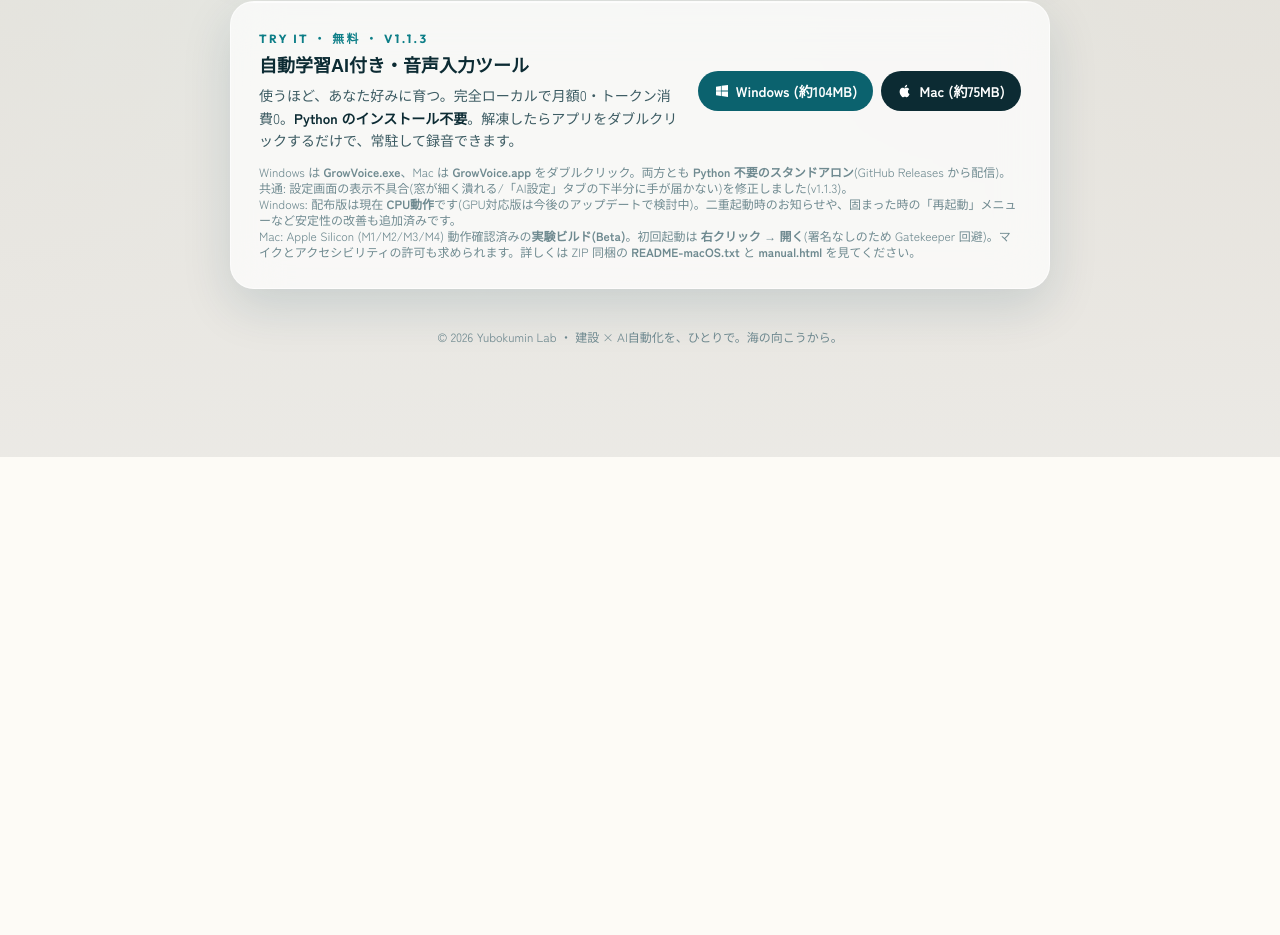
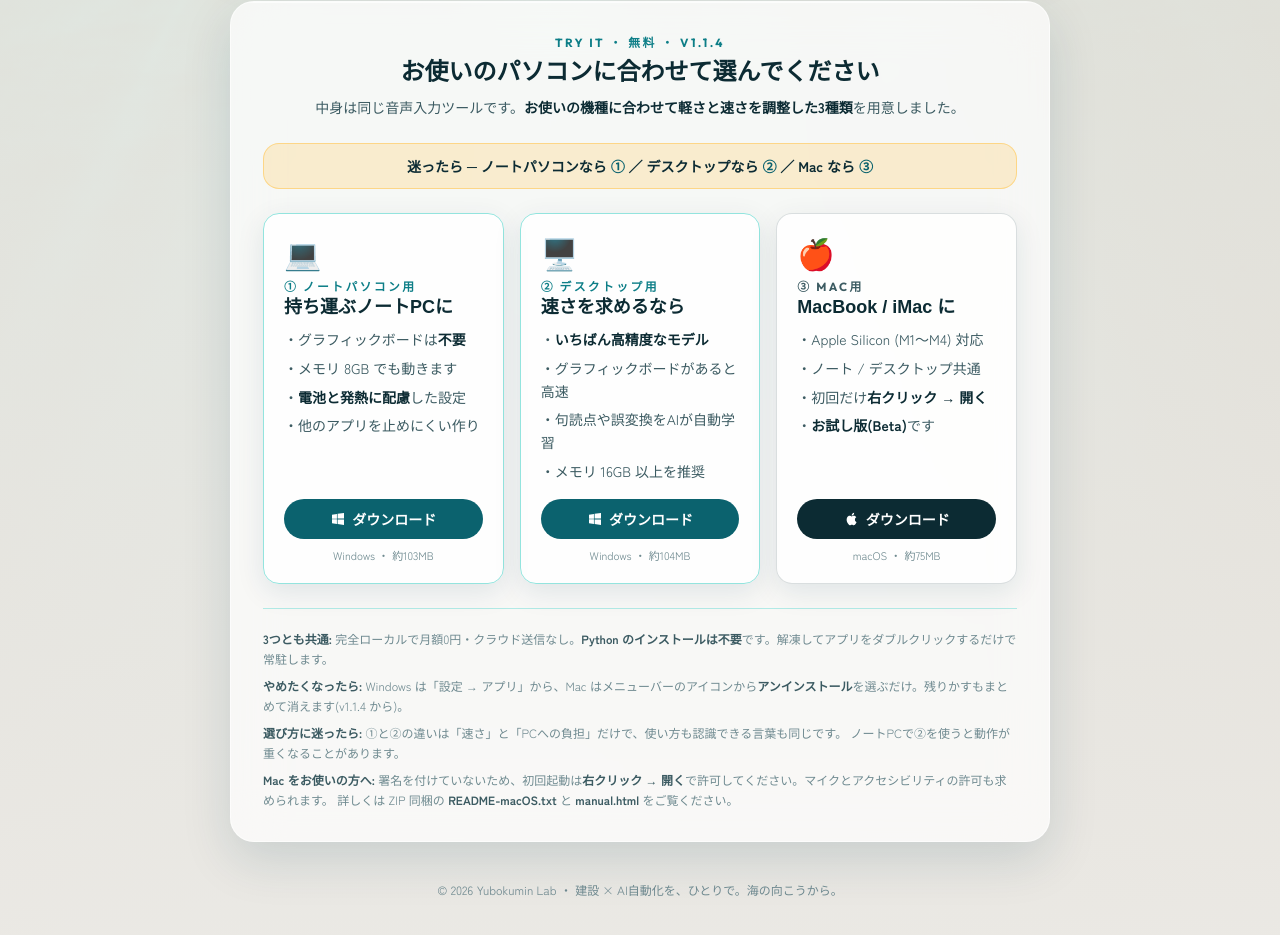
Before and after one commit to yubokumin28/yubokumin-voice-lp, a Next.js app: page /download in a window 1280 px wide. Shown: the part 1609-2544 px from the top of the page. Before the commit the page ends 2066 px from the top, so only its background shows below. Built offline with nearby package versions, Linux system fonts and the light colour scheme; a web font is replaced by a local one.

Commit message:
chore(auto): 2026-08-03 更新 (1 ファイル)

```diff
--- a/app/download/page.tsx
+++ b/app/download/page.tsx
@@ -111,36 +111,103 @@
         {/* つなぎ */}
         <p className="text-center text-sm font-bold text-lagoon-700 mb-4">⬇ つぶやいてくれたら最高! その下から、無料でダウンロードできます</p>
 
-        {/* ④ ツールを試す（控えめ・無料DL） */}
-        <LiquidGlassCard className="!bg-white/70 p-6 md:p-7">
-          <div className="flex flex-col sm:flex-row sm:items-center gap-5">
-            <div className="flex-1">
-              <div className="eyebrow text-lagoon-600 mb-1">Try it ・ 無料 ・ v1.1.3</div>
-              <h3 className="font-display font-bold text-lg mb-1">自動学習AI付き・音声入力ツール</h3>
-              <p className="text-sm text-ink-soft leading-relaxed">
-                使うほど、あなた好みに育つ。完全ローカルで月額0・トークン消費0。
-                <strong className="text-ink">Python のインストール不要</strong>。解凍したらアプリをダブルクリックするだけで、常駐して録音できます。
-              </p>
+        {/* ④ ツールを試す（3パターンから選ぶ） */}
+        <LiquidGlassCard className="!bg-white/70 p-6 md:p-8">
+          <div className="text-center mb-6">
+            <div className="eyebrow text-lagoon-600 mb-1">Try it ・ 無料 ・ v1.1.4</div>
+            <h3 className="font-display font-bold text-xl md:text-2xl mb-2">お使いのパソコンに合わせて選んでください</h3>
+            <p className="text-sm text-ink-soft leading-relaxed">
+              中身は同じ音声入力ツールです。<strong className="text-ink">お使いの機種に合わせて軽さと速さを調整した3種類</strong>を用意しました。
+            </p>
+          </div>
+
+          {/* 迷ったときの1行ガイド */}
+          <div className="rounded-2xl bg-sun/25 border border-sun/60 px-4 py-3 mb-6 text-center">
+            <p className="text-sm font-bold text-ink">
+              迷ったら ─ ノートパソコンなら <span className="text-lagoon-700">①</span> ／ デスクトップなら <span className="text-lagoon-700">②</span> ／ Mac なら <span className="text-lagoon-700">③</span>
+            </p>
+          </div>
+
+          <div className="grid gap-4 md:grid-cols-3">
+
+            {/* ① ノートパソコン用 */}
+            <div className="flex flex-col rounded-2xl bg-white/80 border border-lagoon-200 p-5 shadow-[0_8px_28px_rgba(7,59,76,.10)]">
+              <div className="text-3xl mb-2" aria-hidden="true">💻</div>
+              <div className="eyebrow text-lagoon-600">① ノートパソコン用</div>
+              <h4 className="font-display font-bold text-lg mb-2 leading-snug">持ち運ぶノートPCに</h4>
+              <ul className="text-sm text-ink-soft leading-relaxed space-y-1.5 mb-4 flex-1">
+                <li>・グラフィックボードは<strong className="text-ink">不要</strong></li>
+                <li>・メモリ 8GB でも動きます</li>
+                <li>・<strong className="text-ink">電池と発熱に配慮</strong>した設定</li>
+                <li>・他のアプリを止めにくい作り</li>
+              </ul>
+              <a href="https://github.com/yubokumin28/grow-voice-releases/releases/download/v1.1.4/GrowVoice-Windows-Laptop-v1.1.4.zip"
+                className="btn-glint inline-flex items-center justify-center gap-1.5 rounded-full px-4 py-2.5 text-sm font-bold text-white bg-lagoon-700 hover:bg-lagoon-800 transition-colors">
+                <svg viewBox="0 0 24 24" className="w-4 h-4" fill="currentColor"><path d="M3 5.6 10.4 4.5v7.1H3V5.6Zm0 12.8 7.4 1.1v-7H3v5.9Zm8.4 1.2L21 21V12.6h-9.6v7Zm0-15.7v7.2H21V3l-9.6 1.2Z" /></svg>
+                ダウンロード
+              </a>
+              <p className="text-[11px] text-ink-mute text-center mt-2">Windows ・ 約103MB</p>
             </div>
-            <div className="flex gap-2 shrink-0">
-              <a href="https://github.com/yubokumin28/grow-voice-releases/releases/download/v1.1.3/GrowVoice-Windows-v1.1.3.zip"
-                className="btn-glint inline-flex items-center gap-1.5 rounded-full px-4 py-2.5 text-sm font-bold text-white bg-lagoon-700 hover:bg-lagoon-800 transition-colors">
+
+            {/* ② デスクトップ用 */}
+            <div className="flex flex-col rounded-2xl bg-white/80 border border-lagoon-200 p-5 shadow-[0_8px_28px_rgba(7,59,76,.10)]">
+              <div className="text-3xl mb-2" aria-hidden="true">🖥️</div>
+              <div className="eyebrow text-lagoon-600">② デスクトップ用</div>
+              <h4 className="font-display font-bold text-lg mb-2 leading-snug">速さを求めるなら</h4>
+              <ul className="text-sm text-ink-soft leading-relaxed space-y-1.5 mb-4 flex-1">
+                <li>・<strong className="text-ink">いちばん高精度なモデル</strong></li>
+                <li>・グラフィックボードがあると高速</li>
+                <li>・句読点や誤変換をAIが自動学習</li>
+                <li>・メモリ 16GB 以上を推奨</li>
+              </ul>
+              <a href="https://github.com/yubokumin28/grow-voice-releases/releases/download/v1.1.4/GrowVoice-Windows-Desktop-v1.1.4.zip"
+                className="btn-glint inline-flex items-center justify-center gap-1.5 rounded-full px-4 py-2.5 text-sm font-bold text-white bg-lagoon-700 hover:bg-lagoon-800 transition-colors">
                 <svg viewBox="0 0 24 24" className="w-4 h-4" fill="currentColor"><path d="M3 5.6 10.4 4.5v7.1H3V5.6Zm0 12.8 7.4 1.1v-7H3v5.9Zm8.4 1.2L21 21V12.6h-9.6v7Zm0-15.7v7.2H21V3l-9.6 1.2Z" /></svg>
-                Windows (約104MB)
+                ダウンロード
               </a>
-              <a href="https://github.com/yubokumin28/grow-voice-releases/releases/download/v1.1.3/GrowVoice-macOS-v1.1.3.zip"
-                className="btn-glint inline-flex items-center gap-1.5 rounded-full px-4 py-2.5 text-sm font-bold text-white bg-ink hover:opacity-90 transition-opacity">
+              <p className="text-[11px] text-ink-mute text-center mt-2">Windows ・ 約104MB</p>
+            </div>
+
+            {/* ③ Mac用 */}
+            <div className="flex flex-col rounded-2xl bg-white/80 border border-ink/15 p-5 shadow-[0_8px_28px_rgba(7,59,76,.10)]">
+              <div className="text-3xl mb-2" aria-hidden="true">🍎</div>
+              <div className="eyebrow text-ink-soft">③ Mac用</div>
+              <h4 className="font-display font-bold text-lg mb-2 leading-snug">MacBook / iMac に</h4>
+              <ul className="text-sm text-ink-soft leading-relaxed space-y-1.5 mb-4 flex-1">
+                <li>・Apple Silicon (M1〜M4) 対応</li>
+                <li>・ノート / デスクトップ共通</li>
+                <li>・初回だけ<strong className="text-ink">右クリック → 開く</strong></li>
+                <li>・<strong className="text-ink">お試し版(Beta)</strong>です</li>
+              </ul>
+              <a href="https://github.com/yubokumin28/grow-voice-releases/releases/download/v1.1.4/GrowVoice-macOS-v1.1.4.zip"
+                className="btn-glint inline-flex items-center justify-center gap-1.5 rounded-full px-4 py-2.5 text-sm font-bold text-white bg-ink hover:opacity-90 transition-opacity">
                 <svg viewBox="0 0 24 24" className="w-4 h-4" fill="currentColor"><path d="M16.4 12.7c0-2.3 1.9-3.4 2-3.5-1.1-1.6-2.8-1.8-3.4-1.9-1.4-.1-2.8.8-3.5.8s-1.9-.8-3-.8c-1.5 0-3 .9-3.8 2.3-1.6 2.8-.4 7 1.2 9.3.8 1.1 1.7 2.4 2.9 2.3 1.2 0 1.6-.7 3-.7s1.8.7 3 .7 2-1 2.8-2.2c.9-1.3 1.2-2.5 1.3-2.6-.1 0-2.5-1-2.5-3ZM14.3 5.7c.6-.8 1-1.9.9-3-.9 0-2 .6-2.7 1.4-.6.7-1.1 1.8-.9 2.9 1 .1 2-.5 2.7-1.3Z" /></svg>
-                Mac (約75MB)
+                ダウンロード
               </a>
+              <p className="text-[11px] text-ink-mute text-center mt-2">macOS ・ 約75MB</p>
             </div>
           </div>
-          <p className="text-xs text-ink-mute mt-3">
-            Windows は <strong>GrowVoice.exe</strong>、Mac は <strong>GrowVoice.app</strong> をダブルクリック。両方とも <strong>Python 不要のスタンドアロン</strong>(GitHub Releases から配信)。<br />
-            共通: 設定画面の表示不具合(窓が細く潰れる/「AI設定」タブの下半分に手が届かない)を修正しました(v1.1.3)。<br />
-            Windows: 配布版は現在 <strong>CPU動作</strong>です(GPU対応版は今後のアップデートで検討中)。二重起動時のお知らせや、固まった時の「再起動」メニューなど安定性の改善も追加済みです。<br />
-            Mac: Apple Silicon (M1/M2/M3/M4) 動作確認済みの<strong>実験ビルド(Beta)</strong>。初回起動は <strong>右クリック → 開く</strong>(署名なしのため Gatekeeper 回避)。マイクとアクセシビリティの許可も求められます。詳しくは ZIP 同梱の <strong>README-macOS.txt</strong> と <strong>manual.html</strong> を見てください。
-          </p>
+
+          {/* 共通の補足 */}
+          <div className="mt-6 pt-5 border-t border-lagoon-200/70 space-y-2 text-xs text-ink-mute leading-relaxed">
+            <p>
+              <strong className="text-ink-soft">3つとも共通:</strong> 完全ローカルで月額0円・クラウド送信なし。
+              <strong className="text-ink-soft">Python のインストールは不要</strong>です。解凍してアプリをダブルクリックするだけで常駐します。
+            </p>
+            <p>
+              <strong className="text-ink-soft">やめたくなったら:</strong> Windows は「設定 → アプリ」から、Mac はメニューバーのアイコンから
+              <strong className="text-ink-soft">アンインストール</strong>を選ぶだけ。残りかすもまとめて消えます(v1.1.4 から)。
+            </p>
+            <p>
+              <strong className="text-ink-soft">選び方に迷ったら:</strong> ①と②の違いは「速さ」と「PCへの負担」だけで、使い方も認識できる言葉も同じです。
+              ノートPCで②を使うと動作が重くなることがあります。
+            </p>
+            <p>
+              <strong className="text-ink-soft">Mac をお使いの方へ:</strong> 署名を付けていないため、初回起動は
+              <strong className="text-ink-soft">右クリック → 開く</strong>で許可してください。マイクとアクセシビリティの許可も求められます。
+              詳しくは ZIP 同梱の <strong className="text-ink-soft">README-macOS.txt</strong> と <strong className="text-ink-soft">manual.html</strong> をご覧ください。
+            </p>
+          </div>
         </LiquidGlassCard>
 
         <p className="text-center text-xs text-ink-mute mt-10">© 2026 Yubokumin Lab ・ 建設 × AI自動化を、ひとりで。海の向こうから。</p>
```
